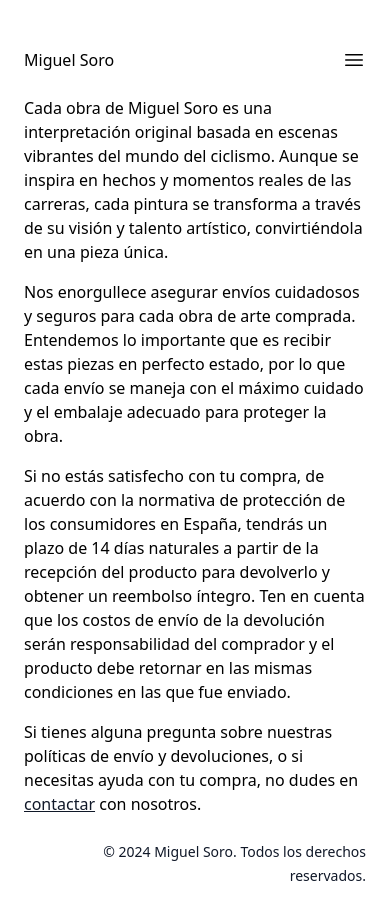
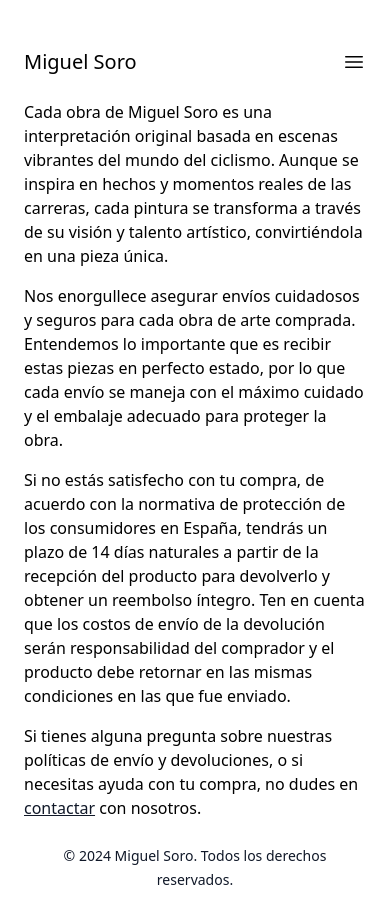
Before and after one commit to vigosan/miguelsoro-com, a Next.js app: page /terms in a window 390 px wide. Shown: the top 924 px of the page. Built offline with nearby package versions, Linux system fonts and the light colour scheme.

Commit message:
size and center text

```diff
--- a/components/Footer.tsx
+++ b/components/Footer.tsx
@@ -3,7 +3,7 @@ export function Footer({ className }: { className?: string }) {
 
   return (
     <footer className={className}>
-      <p className="text-sm leading-6 text-gray-900">
+      <p className="text-sm leading-6 text-gray-900 text-center lg:text-right">
         &copy; {year} Miguel Soro. Todos los derechos reservados.
       </p>
     </footer>
--- a/components/Header.tsx
+++ b/components/Header.tsx
@@ -19,7 +19,7 @@ export function Header() {
         className="mx-auto flex items-center justify-between"
         aria-label="Global"
       >
-        <Link href="/" className="text-md -m-1.5 p-1.5 lg:text-2xl">
+        <Link href="/" className="text-md -m-1.5 p-1.5 lg:text-2xl text-xl">
           <span>Miguel Soro</span>
         </Link>
 
```
